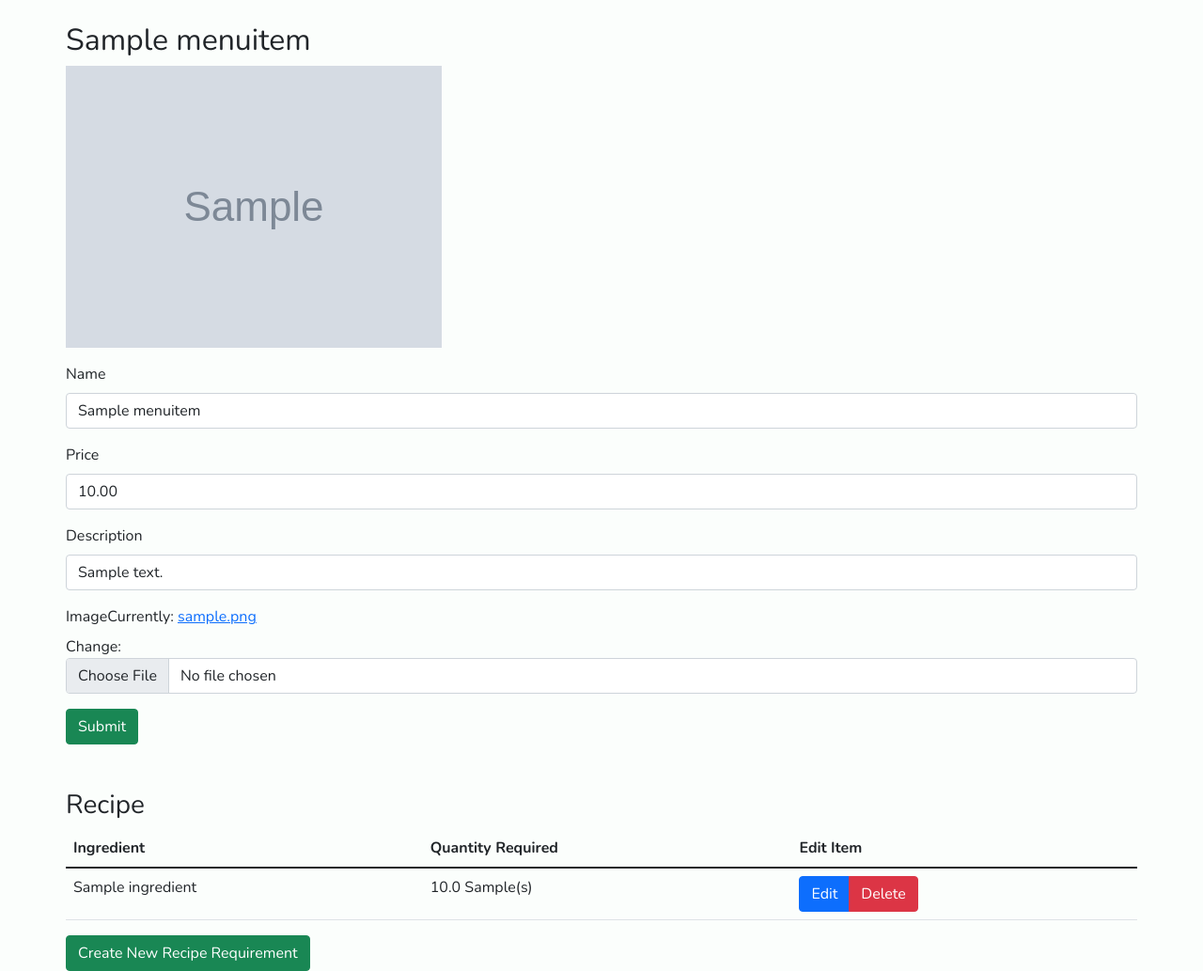
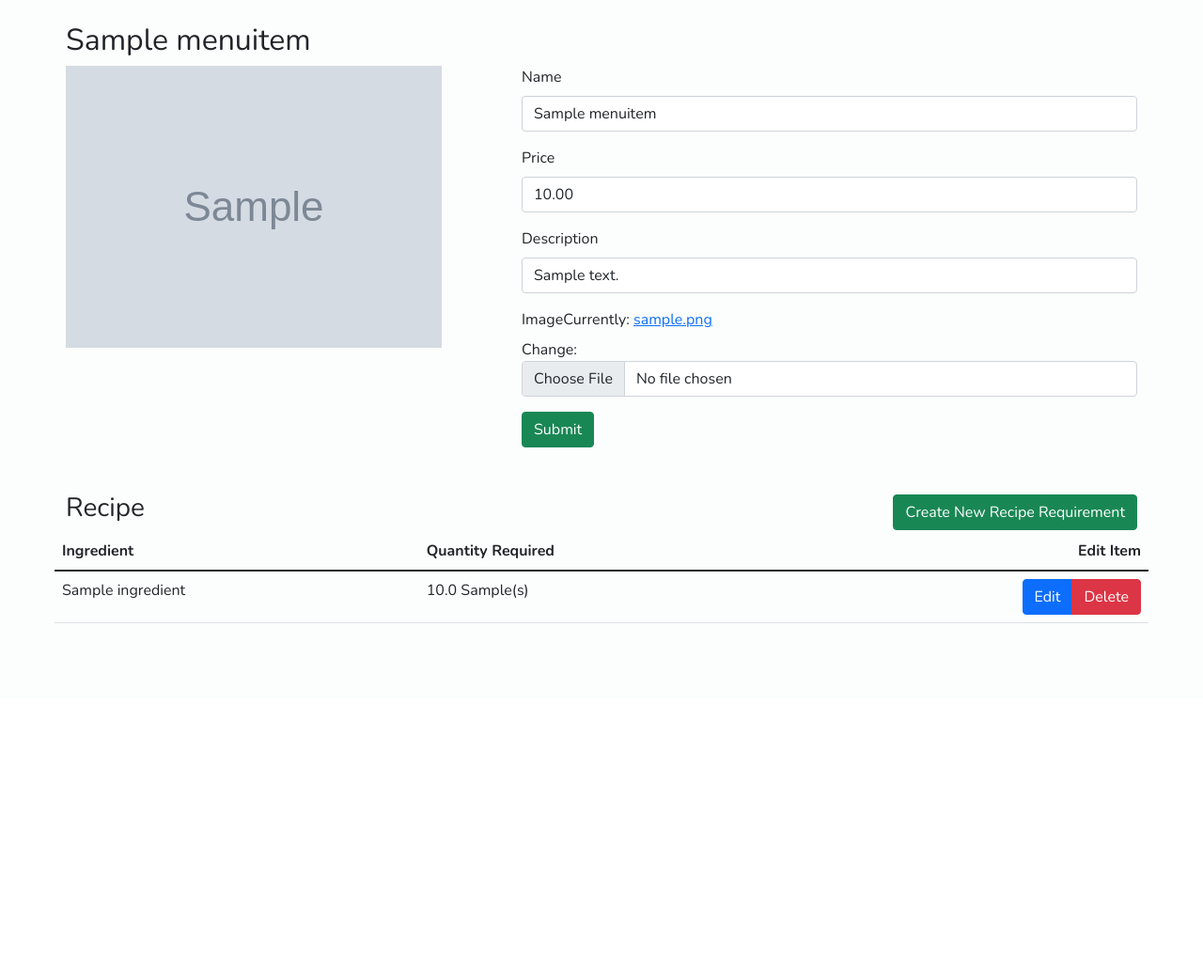
Before and after one commit to iamjameswalters/codecademy-mealwise, a Django app: page /menu/1/ in a window 1280 px wide. Shown: the part 56-1089 px from the top of the page at 94% size. After the commit the page ends 719 px from the top, so only its background shows below. Run offline with Django 3.2, Linux system fonts and the light colour scheme; a user stored in the database is signed in; tables that the repository leaves empty hold one stand-in row (values such as "Sample post"); grey boxes marked "Sample" are stand-in pictures; some libraries are stand-ins or nearby versions.

Commit message:
Spruced up the Menu Item page just a bit

```diff
--- a/mealwise/inventory/templates/htmx/recipe_requirement.html
+++ b/mealwise/inventory/templates/htmx/recipe_requirement.html
@@ -6,7 +6,7 @@
   <td>
     {{ object.quantity }} {{ object.ingredient.unit }}(s)
   </td>
-  <td>
+  <td class="text-end">
     <div class="btn-group">
     <button hx-get="{% url 'htmx_update_recipe_req' object.id %}" hx-target="closest tr" hx-swap="outerHTML" class="btn btn-primary">Edit</button>
     <button hx-confirm="Are you sure you want to delete this requirement?" hx-post="{% url 'htmx_delete_recipe_req' object.id %}" hx-target="closest tr" hx-swap="outerHTML" class="btn btn-danger">Delete</button>
--- a/mealwise/inventory/templates/htmx/update_recipe_req.html
+++ b/mealwise/inventory/templates/htmx/update_recipe_req.html
@@ -15,7 +15,7 @@
     {% bootstrap_form_errors form layout='inline' %}
     </td>
   <td><input type="number" name="quantity" value="{{ object.quantity }}" step="any" class="form-control" placeholder="Quantity" required="" id="id_quantity" style="width: 60%; display: inline;"><label for="id_quantity" class="ms-2"><span id="selected_units">{{ object.ingredient.unit }}</span>(s)</label></td>
-    <td>
+    <td class="text-end">
       <div class="btn-group">
       <button class="btn btn-success" hx-include='closest tr' hx-post="{% url 'htmx_update_recipe_req' object.menu_item.id %}">Save</button>
       <button class="btn btn-danger" hx-get="{% url 'htmx_recipe_req' object.id %}">Cancel</button>
--- a/mealwise/inventory/templates/inventory/update_menu_item.html
+++ b/mealwise/inventory/templates/inventory/update_menu_item.html
@@ -1,9 +1,17 @@
-{% extends 'base.html' %}
-{% load django_bootstrap5 %}
-
-{% block content %}
+{% extends 'base.html' %} {% load django_bootstrap5 %} {% block content %}
+<div class="row">
 <h2>{{ menuitem.name }}</h2>
-<img src="{{ menuitem.image.url }}" alt="{{ menuitem.name }} image" style="max-width: 400px;" class="mb-3">
+</div>
+  <div class="row">
+    <div class="col-5">
+      <img
+        src="{{ menuitem.image.url }}"
+        alt="{{ menuitem.name }} image"
+        style="max-width: 400px"
+        class="mb-3"
+      />
+    </div>
+    <div class="col-7">
       <form action="" method="POST" enctype="multipart/form-data">
         {% csrf_token %}
         <div>
@@ -11,40 +19,73 @@
           <input class="btn btn-success" type="submit" value="Submit" />
         </div>
       </form>
-
-<h3 class="mt-5">Recipe</h3>
-
+    </div>
+  </div>
+<div class="row">
+<div class="mt-5 d-flex justify-content-between">
+<h3>Recipe</h3>
+<button
+  hx-get="{% url 'htmx_create_recipe_req' menuitem.id %}"
+  hx-target="#recipe_table"
+  hx-swap="beforeend"
+  _="on htmx:afterOnLoad add .disabled to me"
+  class="btn btn-success my-auto"
+  id="createRecipeButton"
+>
+  Create New Recipe Requirement
+</button>
+</div>
+</div>
+<div class="row">
 <table class="table">
   <thead>
     <tr>
-
       <th>Ingredient</th>
       <th>Quantity Required</th>
-    <th>Edit Item</th>
+      <th class="text-end">Edit Item</th>
     </tr>
   </thead>
   <tbody id="recipe_table">
     {% for recipe_req in menuitem.get_recipe_requirements %}
     <tr>
-
-    <td>
-      {{ recipe_req.ingredient.name }}
-    </td>
-    <td>
-      {{ recipe_req.quantity }} {{ recipe_req.ingredient.unit }}(s)
-    </td>
-    <td>
+      <td>{{ recipe_req.ingredient.name }}</td>
+      <td>{{ recipe_req.quantity }} {{ recipe_req.ingredient.unit }}(s)</td>
+      <td class="text-end">
         <div class="btn-group">
-      <button hx-get="{% url 'htmx_update_recipe_req' recipe_req.id %}" hx-target="closest tr" hx-swap="outerHTML" class="btn btn-primary">Edit</button>
-      <button hx-confirm="Are you sure you want to delete this requirement?" hx-post="{% url 'htmx_delete_recipe_req' recipe_req.id %}" hx-target="closest tr" hx-swap="outerHTML" class="btn btn-danger">Delete</button>
+          <button
+            hx-get="{% url 'htmx_update_recipe_req' recipe_req.id %}"
+            hx-target="closest tr"
+            hx-swap="outerHTML"
+            class="btn btn-primary"
+          >
+            Edit
+          </button>
+          <button
+            hx-confirm="Are you sure you want to delete this requirement?"
+            hx-post="{% url 'htmx_delete_recipe_req' recipe_req.id %}"
+            hx-target="closest tr"
+            hx-swap="outerHTML"
+            class="btn btn-danger"
+          >
+            Delete
+          </button>
         </div>
       </td>
     </tr>
     {% endfor %}
   </tbody>
 </table>
-
-
-<button hx-get="{% url 'htmx_create_recipe_req' menuitem.id %}" hx-target="#recipe_table" hx-swap="beforeend" _="on htmx:afterOnLoad add .disabled to me" class="btn btn-success" id="createRecipeButton">Create New Recipe Requirement</button>
-
+</div>
+<!-- <div class="row"> -->
+<!-- <button
+  hx-get="{% url 'htmx_create_recipe_req' menuitem.id %}"
+  hx-target="#recipe_table"
+  hx-swap="beforeend"
+  _="on htmx:afterOnLoad add .disabled to me"
+  class="btn btn-success"
+  id="createRecipeButton"
+>
+  Create New Recipe Requirement
+</button> -->
+<!-- </div> -->
 {% endblock %}
```
Lines whose indentation alone changed are shown as unchanged.
